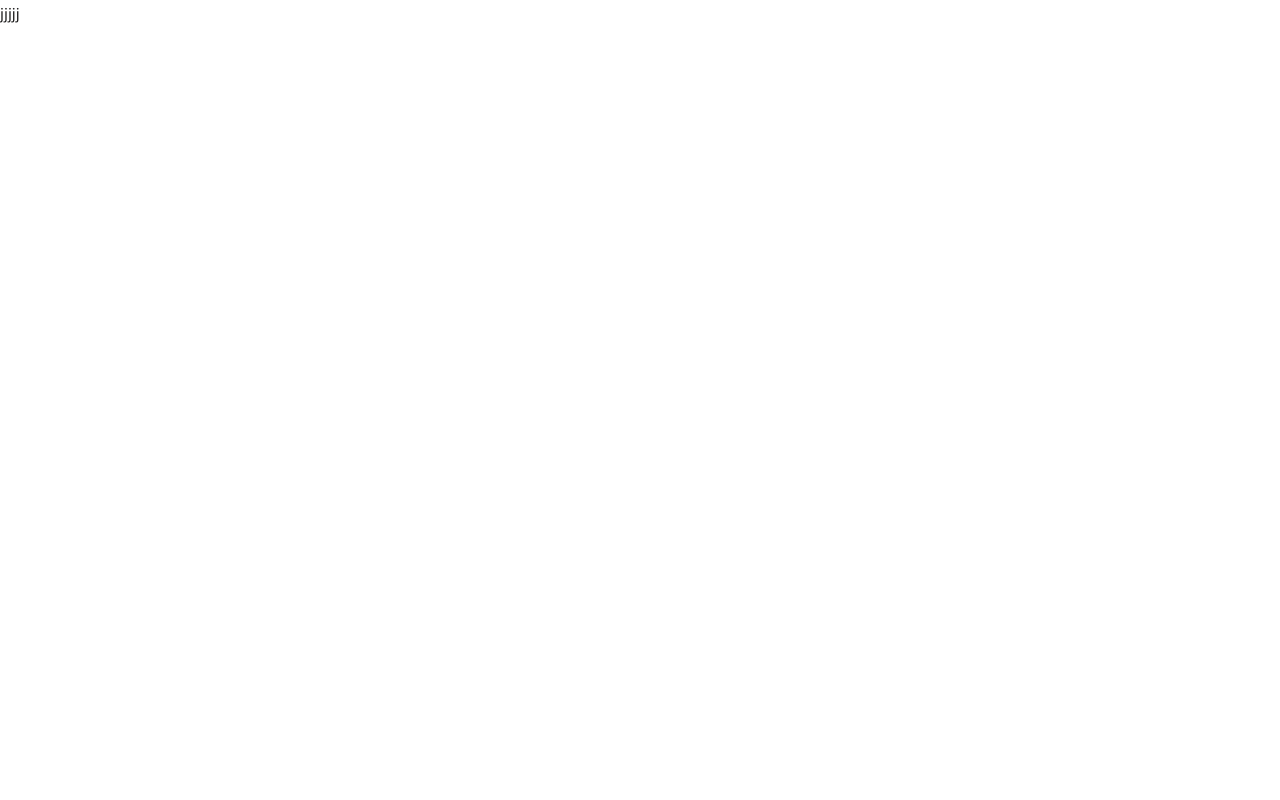
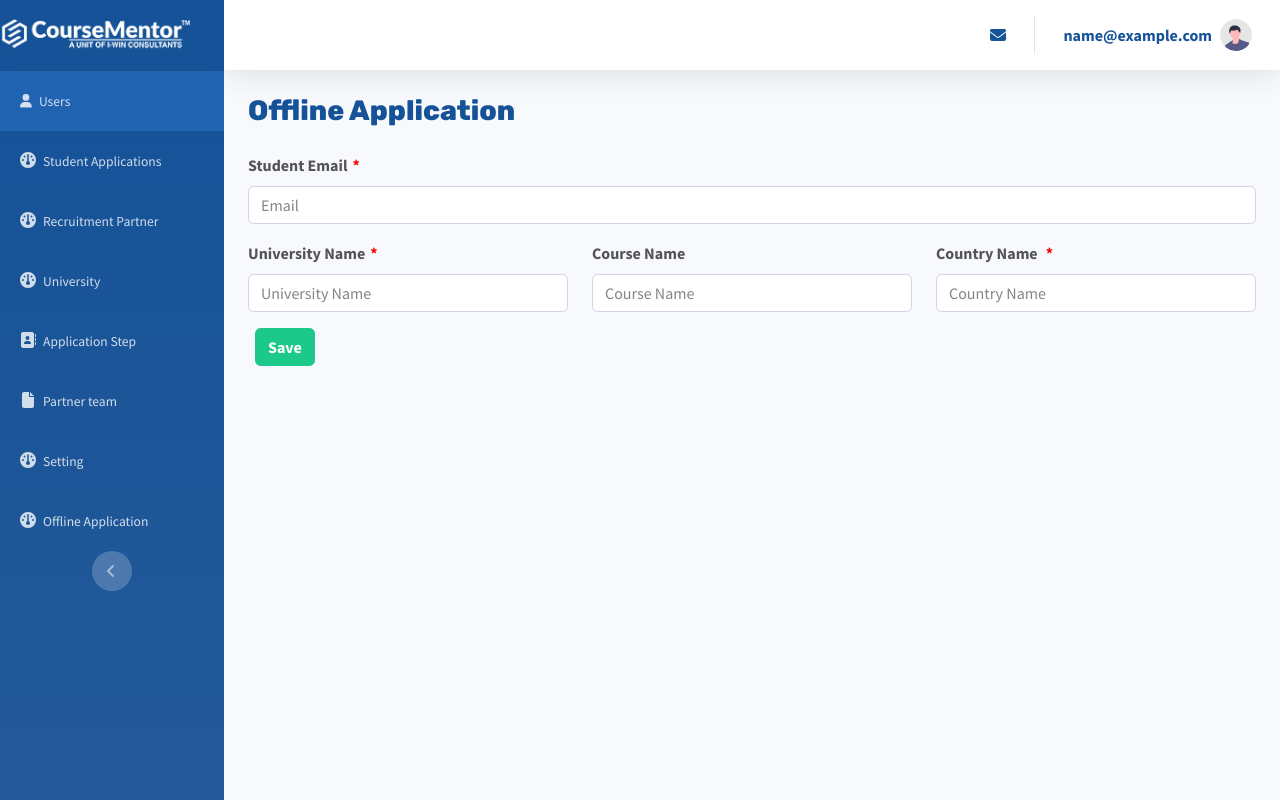
Before and after one commit to priyanka-aaaa/thursday, a Next.js app: page /admin/offlineApplication in a window 1280 px wide. Before the commit this address had no page. Built offline with nearby package versions, Linux system fonts and the light colour scheme; no server answers; sample sign-in values are in the browser's storage.

Commit message:
ssafdfsd

```diff
--- a/components/AdminSidebar.jsx
+++ b/components/AdminSidebar.jsx
@@ -220,7 +220,19 @@ const AdminSidebar = () => {
             <span><FontAwesomeIcon icon={faDashboard} className="sidebar-faicon" /><span className="text-mob-hide">Setting</span></span></a></Link>
         </li>
       }
-
+  {currentMenu === "offlineApplication" ?
+        <li className="nav-item " onClick={() => handleCurrentClick("offlineApplication")}>
+          <Link href='/admin/offlineApplication' className="nav-link current-tab" title="Offline Application"><a className="nav-link">
+            <i className="fas fa-Setting"></i>
+            <span><FontAwesomeIcon icon={faDashboard} className="sidebar-faicon" /><span className="text-mob-hide">Offline Application</span></span></a></Link>
+        </li>
+        :
+        <li className="nav-item " onClick={() => handleCurrentClick("offlineApplication")}>
+          <Link href='/admin/offlineApplication' className="nav-link" title="Offline Application"><a className="nav-link">
+            <i className="fas fa-Setting"></i>
+            <span><FontAwesomeIcon icon={faDashboard} className="sidebar-faicon" /><span className="text-mob-hide">Offline Application</span></span></a></Link>
+        </li>
+      }
 
 
 
--- /dev/null
+++ b/pages/admin/offlineApplication.jsx
@@ -0,0 +1,83 @@
+import React,{useState} from "react";
+import AdminTopbar from '../../components/AdminTopbar';
+import AdminSidebar from '../../components/AdminSidebar';
+
+// import '../../scss/adminDashboard.scss';
+function offlineApplication(props) {
+    const [email, setemail] = useState("");
+    const [universityName, setuniversityName] = useState("");
+    const [courseName, setcourseName] = useState("");
+    const [countryName, setcountryName] = useState("");
+    function Personal_Information(event){
+
+    }
+    return (
+        <div id="page-top">
+            <div id="wrapper">
+                <AdminSidebar />
+                <div id="content-wrapper" className="d-flex flex-column">
+                    <div id="content">
+                        <AdminTopbar />
+                        <div className="container">
+                            <div className="d-sm-flex align-items-center justify-content-between mb-4">
+                                <h1 className="h3 mb-0 text-gray-800">Offline Application </h1>
+                            </div>
+                            <form onSubmit={Personal_Information}>
+                                <div className="mb-3">
+                                    <div className="row">
+                                        <div className="col">
+                                            <div className="from-group">
+                                                <label htmlFor="state" className="form-label">Student Email<span className="req-star">*</span></label>
+                                                <input
+                                                    value={email || ""}
+                                                    onChange={(e) => setemail(e.target.value)}
+                                                    type="text" className="form-control" placeholder="Email" name="fname" required />
+
+                                            </div>
+                                        </div>
+                                    </div>
+                                </div>
+                                <div className="mb-3">
+                                    <div className="row">
+                                        <div className="col">
+                                            <div className="from-group">
+                                                <label htmlFor="fname" className="form-label">University Name<span className="req-star">*</span></label>
+                                                <input
+                                                    value={universityName || ""}
+                                                    onChange={(e) => setuniversityName(e.target.value)}
+                                                    type="text" className="form-control" placeholder="University Name" name="fname" required />
+                                            </div>
+                                        </div>
+                                        <div className="col">
+                                            <div className="from-group">
+                                                <label htmlFor="Mname" className="form-label">Course
+                                                    Name</label>
+                                                <input
+                                                    value={courseName || ""}
+                                                    onChange={(e) => setcourseName(e.target.value)}
+                                                    type="text" className="form-control" placeholder="Course Name" name="Mname" />
+                                            </div>
+                                        </div>
+                                        <div className="col">
+                                            <div className="from-group">
+                                                <label htmlFor="lname" className="form-label">Country Name  <span className="req-star">*</span></label>
+                                                <input
+                                                    value={countryName || ""}
+                                                    onChange={(e) => setcountryName(e.target.value)}
+                                                    type="text" className="form-control" placeholder="Country Name" name="lname" required />
+                                            </div>
+                                        </div>
+                                    </div>
+                                </div>
+                                <button type="submit" className="btn btn-success mr-2" title="Save">Save
+                                             </button>
+                            </form>
+                        </div>
+                    </div>
+                </div>
+            </div>
+        </div>
+    );
+}
+
+export default offlineApplication;
```
